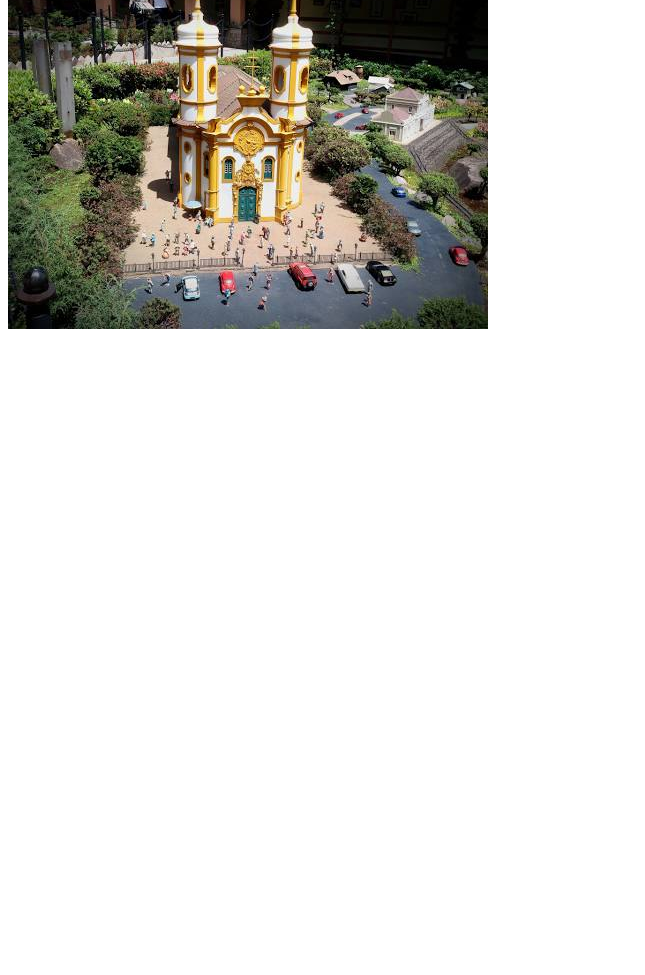
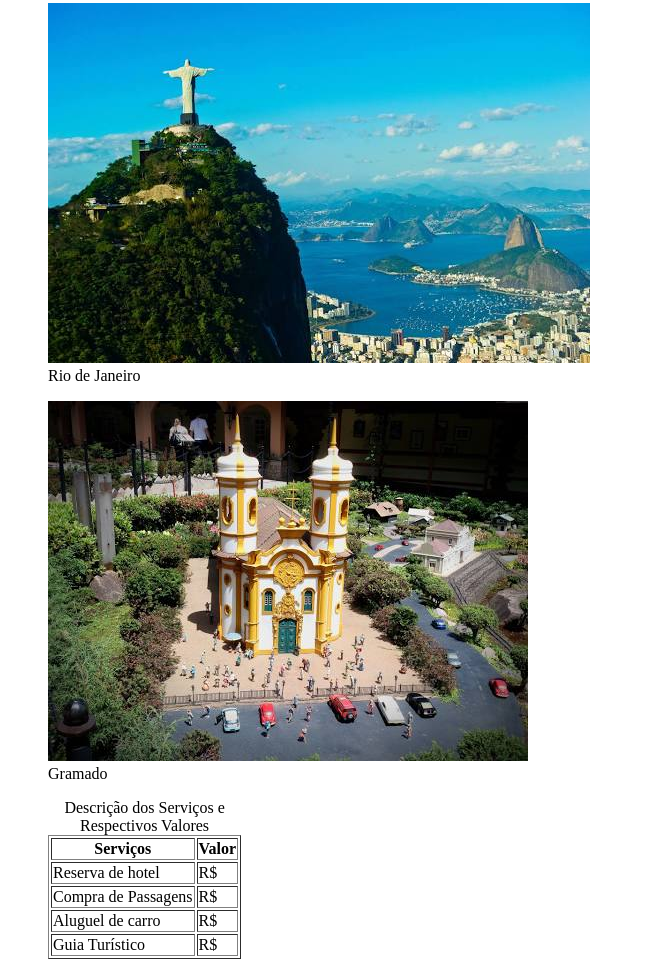
Before and after one commit to Crisleine-Erculano/agencia-de-viagens, a plain HTML site: page index.html in a window 1280 px wide. Shown: the part 715-1690 px from the top of the page, without its empty margins (0-645 px from the left). Before the commit the page ends 1056 px from the top, so only its background shows below. Drawn offline with Linux system fonts and the light colour scheme.

Commit message:
Criando Tabela de Serviços

```diff
--- a/index.html
+++ b/index.html
@@ -1,11 +1,13 @@
 <!DOCTYPE html>
 <html lang="en">
+
 <head>
     <meta charset="UTF-8">
     <meta http-equiv="X-UA-Compatible" content="IE=edge">
     <meta name="viewport" content="width=device-width, initial-scale=1.0">
     <title>Document</title>
 </head>
+
 <body>
     <header>
         <h2>Viagem Certa</h2>
@@ -17,18 +19,64 @@
             </ul>
         </nav>
         <h1>Venha realizar a viagem dos seus sonhos!</h1>
-        <p>Lorem ipsum dolor sit amet consectetur adipisicing elit. Dolorum odit deleniti architecto porro at obcaecati neque illum veritatis!</p>
+        <p>Lorem ipsum dolor sit amet consectetur adipisicing elit. Dolorum odit deleniti architecto porro at obcaecati
+            neque illum veritatis!</p>
     </header>
     <main>
         <section>
             <h2>Conheça nossos pacotes</h2>
             <p>Lorem ipsum dolor, sit amet consectetur adipisicing elit. Repellendus, autem?</p>
             <div>
+                <figure>
                     <img src="imagens/burj-al-arab.jpg" alt="">
+                    <figcaption>burj-al-arab</figcaption>
+                </figure>
+                <figure>
                     <img src="imagens/cristo-redentor.jpg" alt="">
+                    <figcaption>Rio de Janeiro</figcaption>
+                </figure>
+                <figure>
                     <img src="imagens/mini-mundo.jpg" alt="">
+                    <figcaption>Gramado</figcaption>
+                </figure>
+
+            </div>
+        </section>
+        <section>
+            <div>
+                <ul>
+                    <table border>
+                        <caption>Descrição dos Serviços e Respectivos Valores</caption>
+                        <thead>
+                            <tr>
+                                <th>Serviços</th>
+                                <th>Valor</th>
+                            </tr>
+                        </thead>
+                        <tbody>
+                            <tr>
+                                <td>Reserva de hotel</td>
+                                <td>R$</td>
+                            </tr>
+                            <tr>
+                                <td>Compra de Passagens</td>
+                                <td>R$</td>
+                            </tr>
+                            <tr>
+                                <td>Aluguel de carro</td>
+                                <td>R$</td>
+                            </tr>
+                            <tr>
+                                <td>Guia Turístico</td>
+                                <td>R$</td>
+                            </tr>
+                        </tbody>
+
+                    </table>
+                </ul>
             </div>
         </section>
     </main>
 </body>
+
 </html>
```
Lines whose indentation alone changed are shown as unchanged.
